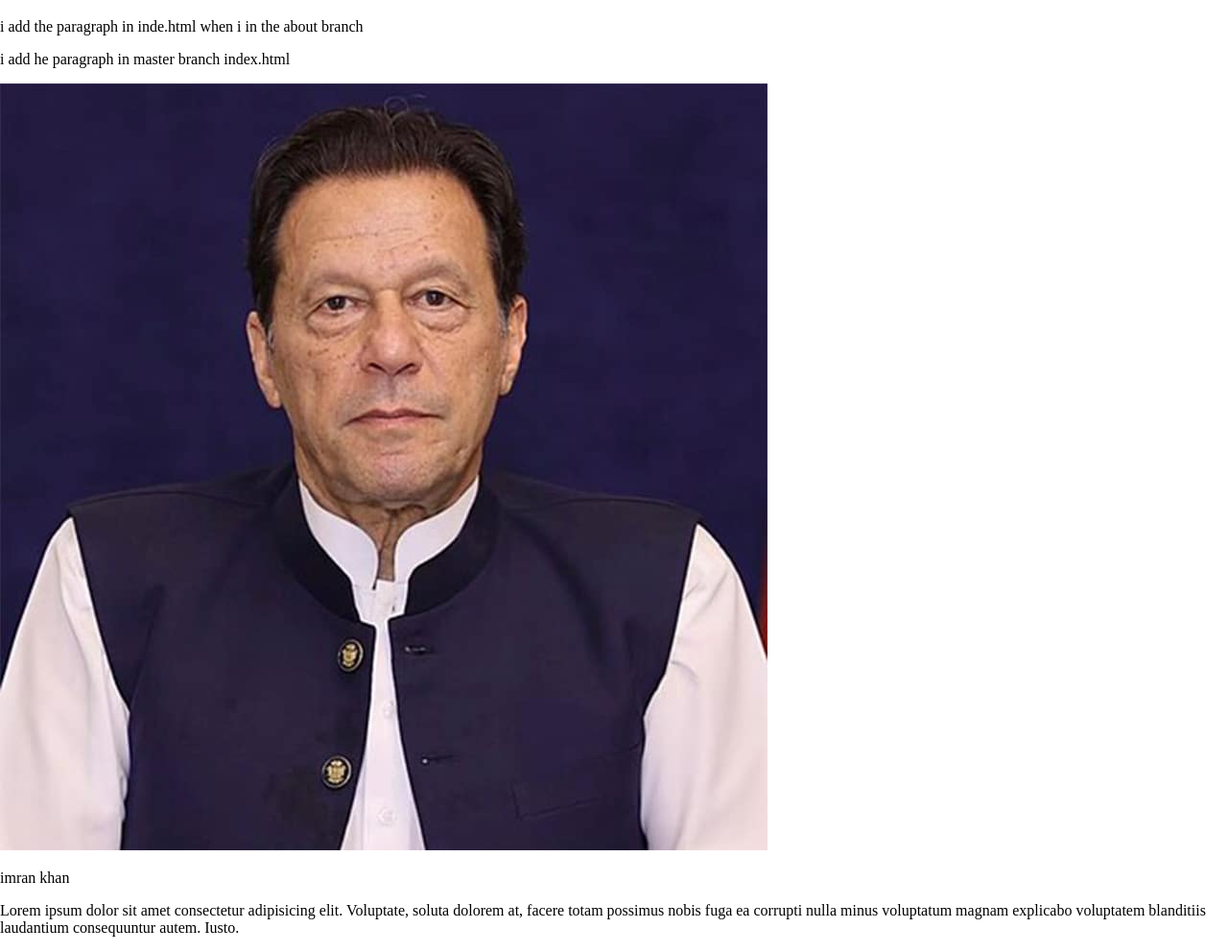
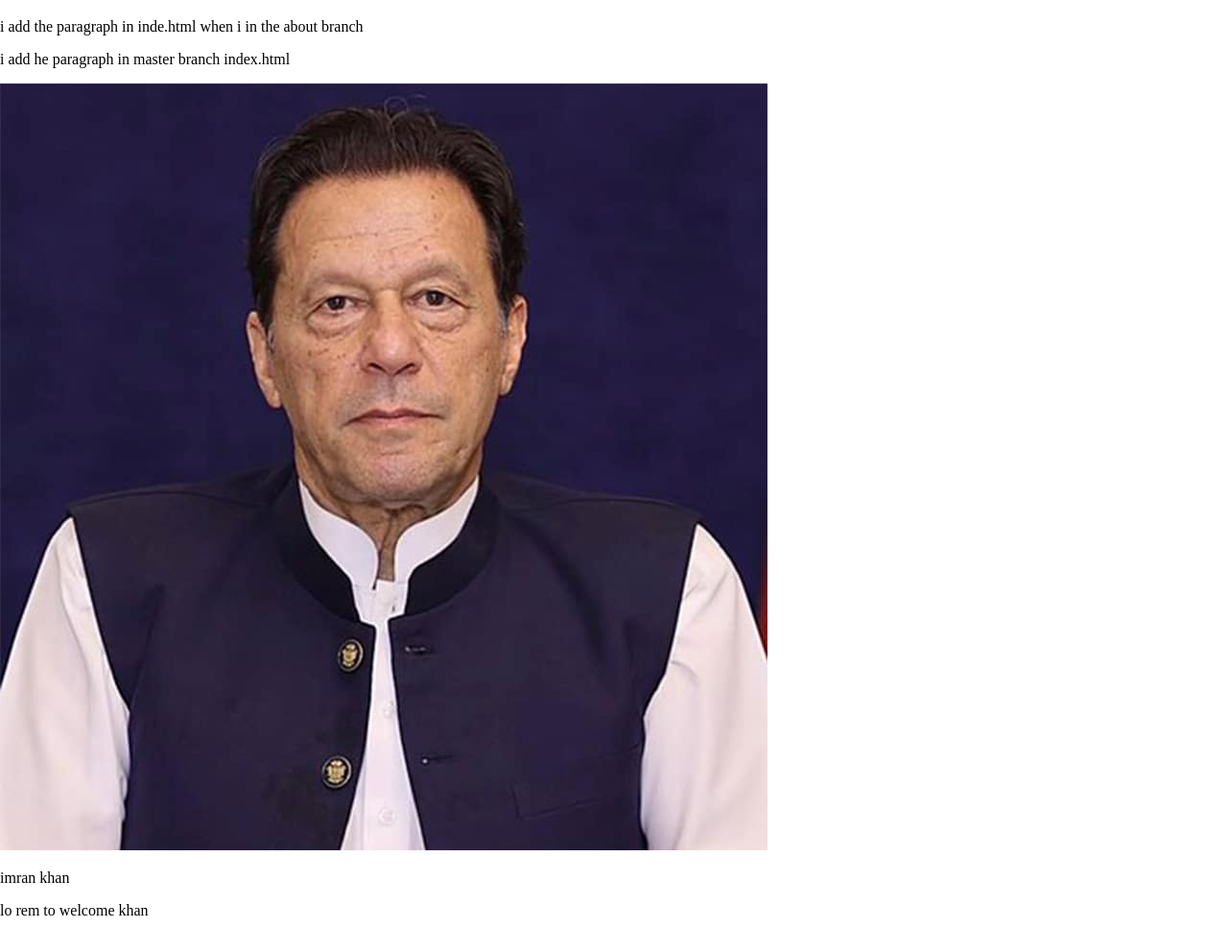
Before and after one commit to awais-wattpp750/learning-git, a plain HTML site: page index.html in a window 1280 px wide. Shown: the part 61-1053 px from the top of the page at 96% size. Drawn offline with Linux system fonts and the light colour scheme.

Commit message:
lorem to welcom kan

```diff
--- a/index.html
+++ b/index.html
@@ -17,9 +17,7 @@
 
     <img src="imrakhan.jpg" alt="">
     <p>imran khan </p>
-    <p>Lorem ipsum dolor sit amet consectetur adipisicing elit. Voluptate, soluta dolorem at, facere totam possimus
-        nobis fuga ea corrupti nulla minus voluptatum magnam explicabo voluptatem blanditiis laudantium consequuntur
-        autem. Iusto.</p>
+    <p>lo rem to welcome khan</p>
 
 </body>
 
```
